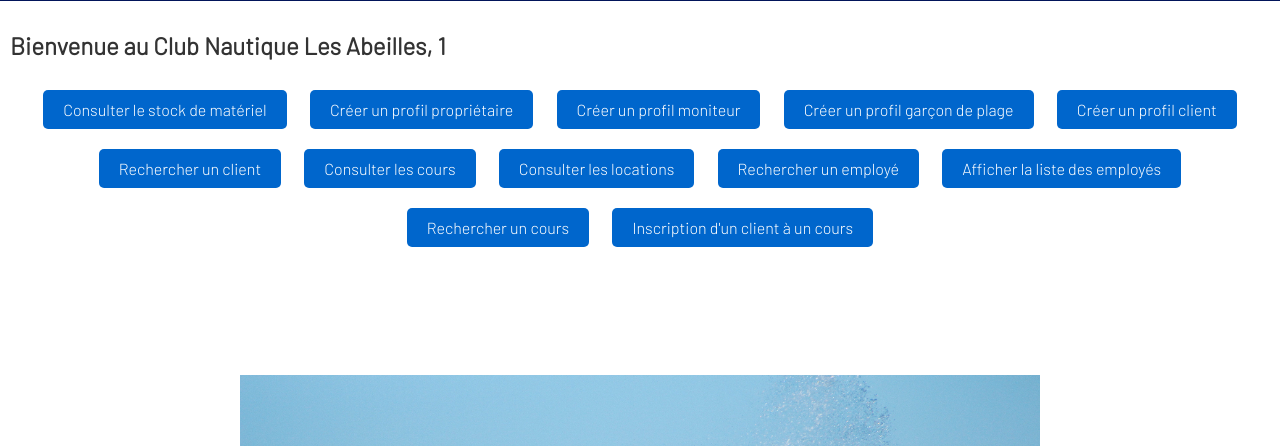
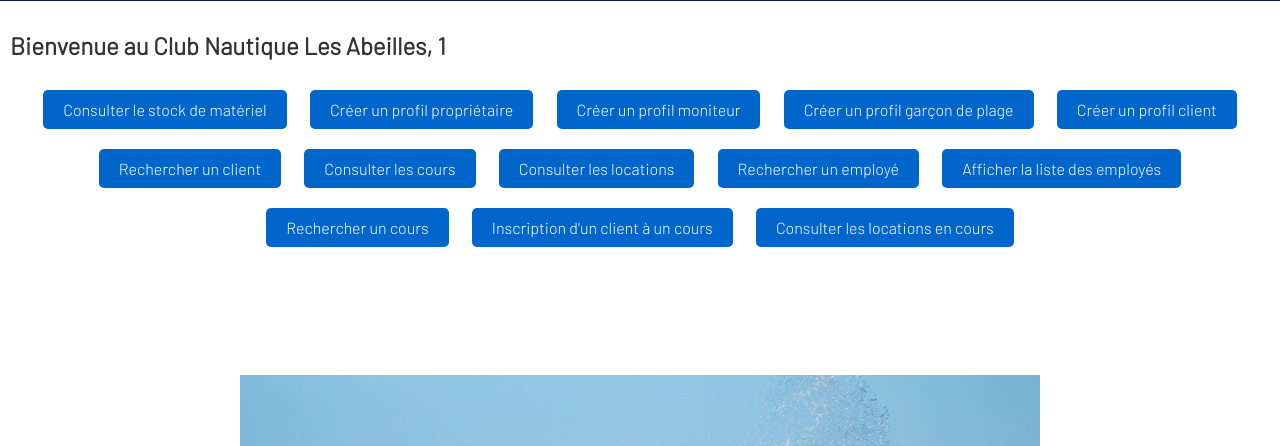
Before and after one commit to nicolemoucas/LesAbeilles, a PHP site: page /LesAbeilles/AccueilProprietaire.php in a window 1280 px wide. Shown: the part 339-785 px from the top of the page. Run offline with PHP 8.4, Linux system fonts and the light colour scheme; the visitor is signed in with stand-in values (Sample User, id 1).

Commit message:
Update AccueilProprietaire.php

```diff
--- a/AccueilProprietaire.php
+++ b/AccueilProprietaire.php
@@ -32,6 +32,7 @@
                 <a href="Affiher_liste_employes.php" class="button">Afficher la liste des employés</a>
                 <a href="#" class="button">Rechercher un cours</a>
                 <a href="inscription_client_cours_voile.php" class="button">Inscription d'un client à un cours</a>
+                <a href="location_en_cours.php" class="button">Consulter les locations en cours</a>
 
             </div>
 
```
